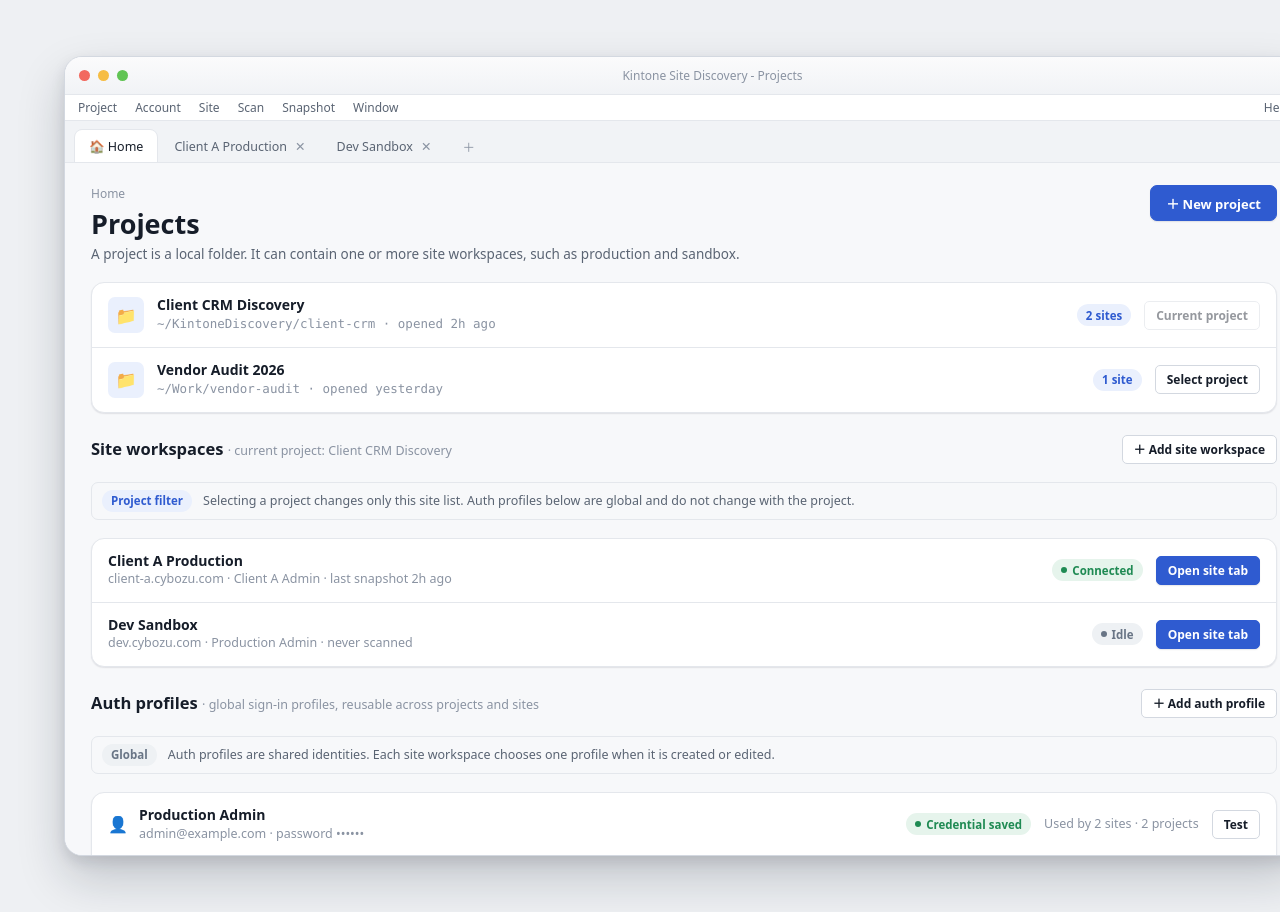
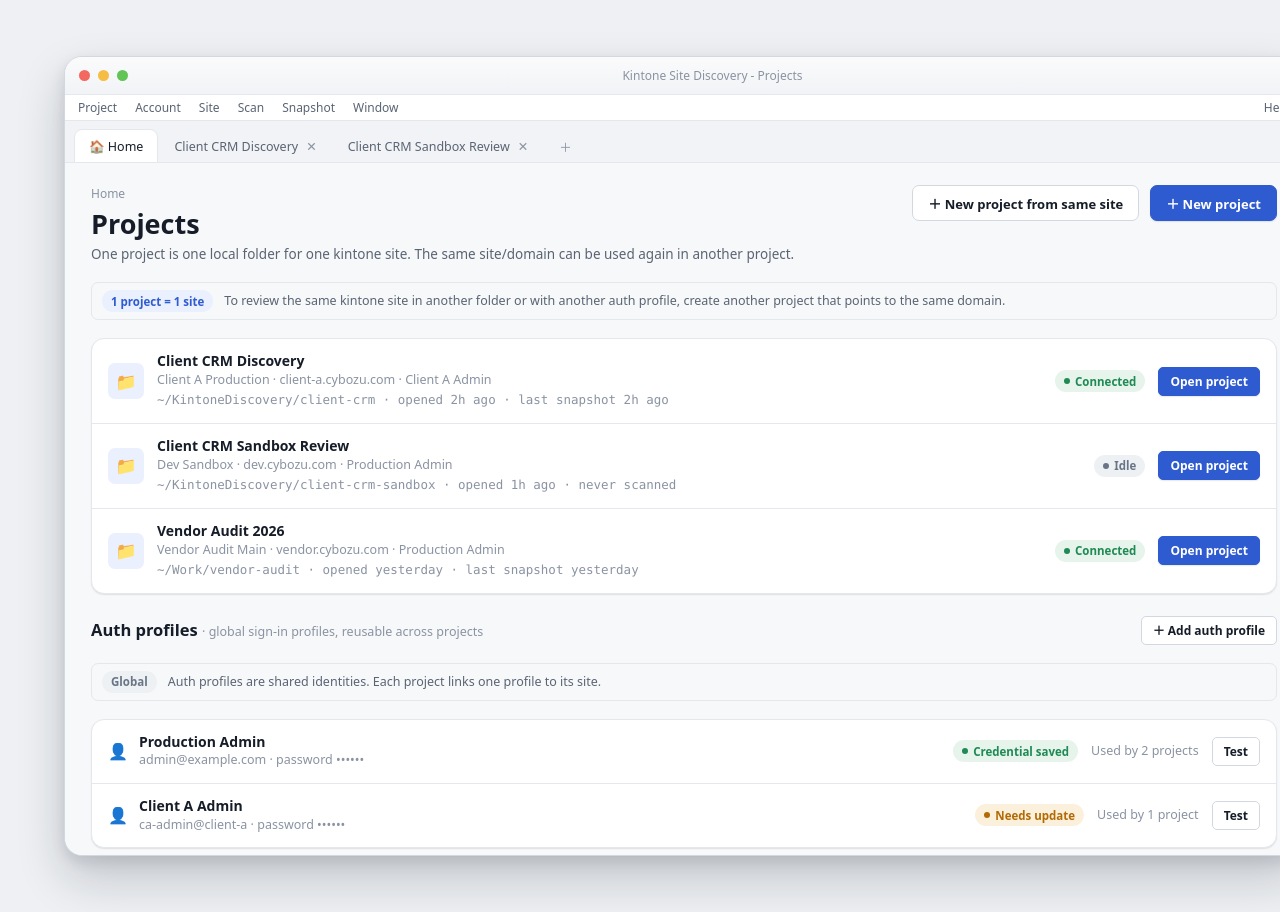
Before and after one commit to NoppanunY/Kintone-Site-Discovery, a React (Vite) app: page / in a window 1280 px wide. Shown: the top 912 px of the page. Built offline with nearby package versions, Linux system fonts and the light colour scheme.

Commit message:
fix(ui): adopt single-site project model

```diff
--- a/src/App.tsx
+++ b/src/App.tsx
@@ -207,8 +207,8 @@ function buildTopMenus(
     {
       label: "Site",
       items: [
-        { label: "Site workspaces", onSelect: () => navigate("/home/sites") },
-        { label: "Add site workspace", onSelect: () => navigate(onboardingPath("add-site")) },
+        { label: "Projects", onSelect: () => navigate("/") },
+        { label: "New project from same site", onSelect: () => navigate(onboardingPath("add-site")) },
         activeSiteCommand(`Active site overview · ${activeSite.name}`, () => navigate(activeSiteRoutes.overview)),
         activeSiteCommand("Active site apps", () => navigate(activeSiteRoutes.apps)),
         activeSiteCommand("Active site settings", () => navigate(activeSiteRoutes.settings)),
--- a/src/components/SiteTabBar.tsx
+++ b/src/components/SiteTabBar.tsx
@@ -10,7 +10,7 @@ interface SiteTabBarProps {
 
 export function SiteTabBar({ tabs, activeId, onSelect, onClose, onAdd }: SiteTabBarProps) {
   return (
-    <div className="sitetabs" role="tablist" aria-label="Open site tabs">
+    <div className="sitetabs" role="tablist" aria-label="Open project tabs">
       {tabs.map((tab) => (
         <button
           type="button"
--- a/src/mockConnection.ts
+++ b/src/mockConnection.ts
@@ -31,7 +31,7 @@ export function createFailedConnectionResult(target: ConnectionTestTarget): Conn
     checkedAt: checkedAtNow(),
     checks: ["Domain format accepted", "Credential reference found", "Read-only permission check failed", "No kintone request was sent"],
     errorSummary: "Saved credential needs attention",
-    likelyCause: `The mock credential reference for ${target.authProfile} is stale or no longer matches this site workspace.`,
+    likelyCause: `The mock credential reference for ${target.authProfile} is stale or no longer matches this project site.`,
     nextAction: "Update the auth profile, confirm the domain, then retry the read-only connection test.",
   };
 }
--- a/src/mockData.ts
+++ b/src/mockData.ts
@@ -3,8 +3,9 @@ import type { DeveloperFileItem, FileOrderItem, KpiModel, ReportItem, ScanPreset
 export const siteId = "client-a-production";
 
 export const projectRows = [
-  { name: "Client CRM Discovery", path: "~/KintoneDiscovery/client-crm", opened: "opened 2h ago" },
-  { name: "Vendor Audit 2026", path: "~/Work/vendor-audit", opened: "opened yesterday" },
+  { name: "Client CRM Discovery", siteId, path: "~/KintoneDiscovery/client-crm", opened: "opened 2h ago" },
+  { name: "Client CRM Sandbox Review", siteId: "dev-sandbox", path: "~/KintoneDiscovery/client-crm-sandbox", opened: "opened 1h ago" },
+  { name: "Vendor Audit 2026", siteId: "vendor-audit-main", path: "~/Work/vendor-audit", opened: "opened yesterday" },
 ];
 
 export const siteWorkspaces: SiteWorkspaceModel[] = [
@@ -25,7 +26,7 @@ export const siteWorkspaces: SiteWorkspaceModel[] = [
   },
   {
     id: "dev-sandbox",
-    projectName: "Client CRM Discovery",
+    projectName: "Client CRM Sandbox Review",
     name: "Dev Sandbox",
     domain: "dev.cybozu.com",
     profile: "Production Admin",
@@ -64,7 +65,7 @@ export function tabsForSiteIds(siteIds: string[]): TabModel[] {
     { id: "home", title: "Home", kind: "home" },
     ...siteIds.map((id) => {
       const site = getSiteWorkspaceById(id);
-      return { id: site.id, title: site.name, kind: "site" as const };
+      return { id: site.id, title: site.projectName, kind: "site" as const };
     }),
   ];
 }
@@ -117,8 +118,8 @@ export function historyRunsForSite(site: SiteWorkspaceModel) {
 export const overviewKpis: KpiModel[] = overviewKpisForSite(siteWorkspaces[0]);
 
 export const profiles = [
-  { name: "Production Admin", user: "admin@example.com", status: "Credential saved", tone: "ok" as const, sites: "Used by 2 sites · 2 projects" },
-  { name: "Client A Admin", user: "ca-admin@client-a", status: "Needs update", tone: "warn" as const, sites: "Used by 1 site · 1 project" },
+  { name: "Production Admin", user: "admin@example.com", status: "Credential saved", tone: "ok" as const, sites: "Used by 2 projects" },
+  { name: "Client A Admin", user: "ca-admin@client-a", status: "Needs update", tone: "warn" as const, sites: "Used by 1 project" },
 ];
 
 export const apps = [
--- a/src/platform/bridge.ts
+++ b/src/platform/bridge.ts
@@ -60,7 +60,7 @@ const browserFallbackBridge: PlatformBridge = {
     return {
       ok: true,
       code: "FALLBACK",
-      message: "Site tab persistence is not available in browser fallback mode.",
+      message: "Project tab persistence is not available in browser fallback mode.",
     };
   },
 
--- a/src/screens/NewTabScreen.tsx
+++ b/src/screens/NewTabScreen.tsx
@@ -9,10 +9,10 @@ export function NewTabScreen({ onAddSite, onOpenSite }: NewTabScreenProps) {
   return (
     <div className="page new-tab-page">
       <div className="new-tab-panel">
-        <EmptyState icon="+" title="Open a site workspace" body="Open an existing site tab or add a new read-only workspace." />
+        <EmptyState icon="+" title="Open a project" body="Open an existing project tab or create another project for a kintone site." />
         <div className="btn-row new-tab-actions">
-          <PrimaryActionButton label="Open in tab" onClick={onOpenSite} />
-          <SecondaryActionButton label="Add site workspace" onClick={onAddSite} />
+          <PrimaryActionButton label="Open recent project" onClick={onOpenSite} />
+          <SecondaryActionButton label="New project from site" onClick={onAddSite} />
         </div>
       </div>
     </div>
--- a/src/screens/ProjectHomeScreen.tsx
+++ b/src/screens/ProjectHomeScreen.tsx
@@ -1,7 +1,7 @@
-import { Fragment, useEffect, useState, type CSSProperties } from "react";
+import { Fragment, useEffect, type CSSProperties, useState } from "react";
 import { ConnectionTestPanel, PrimaryActionButton, SecondaryActionButton, StatusPill } from "../components";
 import { createFailedConnectionResult, createPassedConnectionResult, createTestingConnectionResult } from "../mockConnection";
-import { profiles, projectRows, workspaces } from "../mockData";
+import { getSiteWorkspaceById, profiles, projectRows, workspaces } from "../mockData";
 import type { ConnectionTestResult, ConnectionTestTarget, MockActionHandler } from "../types";
 import { PageHeader } from "./shared";
 
@@ -39,9 +39,7 @@ export function ProjectHomeScreen({
   requestedAuthTestKey,
 }: ProjectHomeScreenProps) {
   const [connectionResults, setConnectionResults] = useState<Record<string, ConnectionTestResult | undefined>>({});
-  const [selectedProject, setSelectedProject] = useState(projectRows[0].name);
-  const projectSites = workspaces.filter((site) => site.projectName === selectedProject);
-  const projectSiteCount = (projectName: string) => workspaces.filter((site) => site.projectName === projectName).length;
+  const projects = projectRows.map((project) => ({ ...project, site: getSiteWorkspaceById(project.siteId) }));
 
   function targetForProfile(profile: Profile): ConnectionTestTarget {
     const linkedSite = workspaces.find((site) => site.profile === profile.name) ?? workspaces[0];
@@ -86,84 +84,51 @@ export function ProjectHomeScreen({
       <PageHeader
         breadcrumb="Home"
         title="Projects"
-        subtitle="A project is a local folder. It can contain one or more site workspaces, such as production and sandbox."
-        actions={<PrimaryActionButton label="＋ New project" onClick={onNewProject} />}
+        subtitle="One project is one local folder for one kintone site. The same site/domain can be used again in another project."
+        actions={
+          <>
+            <SecondaryActionButton label="＋ New project from same site" onClick={onAddSite} />
+            <PrimaryActionButton label="＋ New project" onClick={onNewProject} />
+          </>
+        }
       />
+      <div className="project-context-line">
+        <StatusPill status="info" label="1 project = 1 site" />
+        <span className="small muted">
+          To review the same kintone site in another folder or with another auth profile, create another project that points to the same domain.
+        </span>
+      </div>
       <div className="list">
-        {projectRows.map((project) => (
+        {projects.map((project) => (
           <div className="li" key={project.name}>
             <div style={folderIconStyle}>📁</div>
             <div className="grow">
               <div className="h3">{project.name}</div>
-              <div className="small muted2 mono">
-                {project.path} · {project.opened}
+              <div className="small muted2">
+                {project.site.name} · {project.site.domain} · {project.site.profile}
+              </div>
+              <div className="small muted2 mono" style={{ marginTop: 2 }}>
+                {project.path} · {project.opened} · {project.site.meta}
               </div>
             </div>
-            <StatusPill status="info" label={`${projectSiteCount(project.name)} site${projectSiteCount(project.name) === 1 ? "" : "s"}`} />
-            <SecondaryActionButton
-              label={project.name === selectedProject ? "Current project" : "Select project"}
-              size="sm"
-              disabled={project.name === selectedProject}
-              onClick={() => {
-                setSelectedProject(project.name);
-                onMockAction(`Current project changed to "${project.name}". Site workspace list updated; auth profiles are global.`);
-              }}
-            />
+            <StatusPill status={project.site.tone} label={project.site.status} dot />
+            <PrimaryActionButton label="Open project" size="sm" onClick={() => onOpenSite(project.site.id)} />
           </div>
         ))}
       </div>
 
       <div className="between" style={{ marginTop: 4 }}>
         <h2 className="h2">
-          Site workspaces{" "}
-          <span className="small muted2" style={{ fontWeight: 400 }}>
-            · current project: {selectedProject}
-          </span>
-        </h2>
-        <SecondaryActionButton label="＋ Add site workspace" size="sm" onClick={onAddSite} />
-      </div>
-      <div className="project-context-line">
-        <StatusPill status="info" label="Project filter" />
-        <span className="small muted">
-          Selecting a project changes only this site list. Auth profiles below are global and do not change with the project.
-        </span>
-      </div>
-      <div className="list">
-        {projectSites.map((site) => (
-          <div className="li" key={site.name}>
-            <div className="grow">
-              <div className="h3">{site.name}</div>
-              <div className="small muted2">
-                {site.domain} · {site.profile} · {site.meta}
-              </div>
-            </div>
-            <StatusPill status={site.tone} label={site.status} dot />
-            <PrimaryActionButton label="Open site tab" size="sm" onClick={() => onOpenSite(site.id)} />
-          </div>
-        ))}
-        {projectSites.length === 0 ? (
-          <div className="li">
-            <div className="grow">
-              <div className="h3">No site workspaces in this project yet</div>
-              <div className="small muted2">Add a site workspace before opening a site tab.</div>
-            </div>
-            <SecondaryActionButton label="Add site workspace" size="sm" onClick={onAddSite} />
-          </div>
-        ) : null}
-      </div>
-
-      <div className="between" style={{ marginTop: 4 }}>
-        <h2 className="h2">
           Auth profiles{" "}
           <span className="small muted2" style={{ fontWeight: 400 }}>
-            · global sign-in profiles, reusable across projects and sites
+            · global sign-in profiles, reusable across projects
           </span>
         </h2>
         <SecondaryActionButton label="＋ Add auth profile" size="sm" onClick={onAddProfile} />
       </div>
       <div className="project-context-line">
         <StatusPill status="idle" label="Global" />
-        <span className="small muted">Auth profiles are shared identities. Each site workspace chooses one profile when it is created or edited.</span>
+        <span className="small muted">Auth profiles are shared identities. Each project links one profile to its site.</span>
       </div>
       <div className="list">
         {profiles.map((profile) => {
--- a/src/screens/ScanRunningScreen.tsx
+++ b/src/screens/ScanRunningScreen.tsx
@@ -15,7 +15,7 @@ function scanLogLines(site: SiteWorkspaceModel, isRerun: boolean) {
 
   return [
     { prefix: "C:\\KintoneSiteDiscovery>", text: `${command} --site ${site.id} --read-only` },
-    { prefix: "[10:35:12.084]", text: `loaded site workspace: ${site.name} (${site.domain})` },
+    { prefix: "[10:35:12.084]", text: `loaded project site: ${site.projectName} · ${site.name} (${site.domain})` },
     { prefix: "[10:35:12.171]", text: `using auth profile reference: ${site.profile}` },
     { prefix: "[10:35:12.203]", text: "planned collectors: required 17, recommended 5, additional 0" },
     { prefix: "[10:35:13.447]", text: "REST metadata completed: forms, fields, views, permissions, notifications", tone: "ok" as const },
--- a/src/screens/onboarding/OnboardingScreen.tsx
+++ b/src/screens/onboarding/OnboardingScreen.tsx
@@ -29,6 +29,7 @@ const flowSteps: Record<OnboardingEntry, StepDefinition[]> = {
     { key: "apps", label: "Apps" },
   ],
   "add-site": [
+    { key: "project", label: "Project" },
     { key: "site", label: "Site" },
     { key: "auth", label: "Auth profile" },
     { key: "test", label: "Test" },
@@ -39,7 +40,7 @@ const flowSteps: Record<OnboardingEntry, StepDefinition[]> = {
 
 const flowTitles: Record<OnboardingEntry, string> = {
   "new-project": "Create Project",
-  "add-site": "Add Site Workspace",
+  "add-site": "Create Project for Site",
   "add-auth": "Add Auth Profile",
 };
 
@@ -54,14 +55,14 @@ export function OnboardingScreen({ entry = "new-project", onCancel, onFinish, on
   const [connectionResult, setConnectionResult] = useState<ConnectionTestResult | null>(null);
   const step = steps[Math.min(stepIndex, steps.length - 1)];
   const isLastStep = stepIndex === steps.length - 1;
-  const cancelLabel = entry === "add-site" ? "Cancel add site" : entry === "add-auth" ? "Cancel add profile" : "Cancel setup";
-  const finishLabel = entry === "add-auth" ? "Save auth profile" : "Open site Overview";
+  const cancelLabel = entry === "add-auth" ? "Cancel add profile" : "Cancel setup";
+  const finishLabel = entry === "add-auth" ? "Save auth profile" : "Open project Overview";
   const showMockAction: MockActionHandler = (message) => {
     onMockAction?.(message);
   };
   const connectionTarget: ConnectionTestTarget = {
-    siteName: entry === "add-site" ? "Client A Staging" : "Client A Production",
-    domain: entry === "add-site" ? "staging.client-a.cybozu.com" : "client-a.cybozu.com",
+    siteName: "Client A Production",
+    domain: "client-a.cybozu.com",
     authProfile: selectedProfile,
   };
 
@@ -88,7 +89,6 @@ export function OnboardingScreen({ entry = "new-project", onCancel, onFinish, on
         selectedProject,
         selectedProfile,
         onSelectAuthMode: setAuthMode,
-        onSelectProject: setSelectedProject,
         onSelectProfile: setSelectedProfile,
         onMockAction: showMockAction,
         connectionResult,
@@ -179,7 +179,6 @@ function renderStep({
   selectedProject,
   selectedProfile,
   onSelectAuthMode,
-  onSelectProject,
   onSelectProfile,
   onMockAction,
   connectionResult,
@@ -192,7 +191,6 @@ function renderStep({
   selectedProject: string;
   selectedProfile: string;
   onSelectAuthMode: (mode: AuthMode) => void;
-  onSelectProject: (project: string) => void;
   onSelectProfile: (profile: string) => void;
   onMockAction: MockActionHandler;
   connectionResult: ConnectionTestResult | null;
@@ -200,17 +198,19 @@ function renderStep({
   onClearConnectionTest: () => void;
 }) {
   if (step === "project") {
+    const projectName = entry === "add-site" ? "Client CRM Discovery Copy" : "Client CRM Discovery";
+    const projectFolder = entry === "add-site" ? "~/KintoneDiscovery/client-crm-copy" : "~/KintoneDiscovery/client-crm";
     return (
       <>
         <WizardIntro
           title="Create a local project"
-          body="A project is a local folder that groups site workspaces, snapshots, reports and developer files. Auth profiles are global and reusable."
+          body="A project is one local folder for one kintone site. Another project may point to the same site/domain when you need a separate snapshot or auth context."
         />
         <div className="form-grid">
-          <MockField label="Project name" value="Client CRM Discovery" />
+          <MockField label="Project name" value={projectName} />
           <MockField
             label="Local folder"
-            value="~/KintoneDiscovery/client-crm"
+            value={projectFolder}
             action="Browse..."
             onAction={() => onMockAction("Folder picker is not connected yet. No folder was selected.")}
           />
@@ -248,7 +248,7 @@ function renderStep({
                   value={selectedProfile}
                   options={authProfileOptions()}
                   onChange={onSelectProfile}
-                  meta="Global auth profiles can be linked to site workspaces in any project."
+                  meta="Global auth profiles can be linked to any project."
                 />
                 <SelectedProfileBanner selectedProfile={selectedProfile} />
               </>
@@ -262,31 +262,22 @@ function renderStep({
   }
 
   if (step === "site") {
-    const title = entry === "add-site" ? "Add a site to this project" : "Add the first site workspace";
+    const projectName = entry === "add-site" ? "Client CRM Discovery Copy" : selectedProject;
+    const title = entry === "add-site" ? "Choose the site for this project" : "Choose the project site";
     const body =
       entry === "add-site"
-        ? `This adds one kintone site workspace under ${selectedProject}. You will choose or create an auth profile next.`
-        : "A site workspace is one kintone domain inside the project. You can add more sites later.";
-    const snapshotPath = `${projectFolder(selectedProject)}/sites/client-a`;
+        ? "This creates a separate project for one kintone site. The domain may match another project."
+        : "Each project tracks one kintone site. Use another project if you need the same domain in a separate local folder.";
+    const snapshotPath = entry === "add-site" ? "~/KintoneDiscovery/client-crm-copy/snapshot" : `${projectFolder(selectedProject)}/snapshot`;
 
     return (
       <>
         <WizardIntro title={title} body={body} />
         <div className="form-grid">
-          {entry === "add-site" ? (
-            <SelectField
-              label="Project"
-              value={selectedProject}
-              options={projectOptions()}
-              onChange={onSelectProject}
-              meta="The new site workspace will be added under this project."
-            />
-          ) : (
-            <MockField label="Project being created" value={selectedProject} />
-          )}
-          <MockField label="Site display name" value={entry === "add-site" ? "Client A Staging" : "Client A Production"} />
-          <MockField label="kintone domain" value={entry === "add-site" ? "staging.client-a.cybozu.com" : "client-a.cybozu.com"} meta="Domain only, no protocol" />
-          {entry === "new-project" ? <MockField label="Auth profile" value={selectedProfile} meta="Reusable profile linked to this site workspace" /> : null}
+          <MockField label="Project being created" value={projectName} />
+          <MockField label="Site display name" value="Client A Production" />
+          <MockField label="kintone domain" value="client-a.cybozu.com" meta="Domain only, no protocol · can match another project" />
+          {entry === "new-project" ? <MockField label="Auth profile" value={selectedProfile} meta="Reusable profile linked to this project" /> : null}
           <MockField
             label="Save snapshots to"
             value={snapshotPath}
@@ -299,12 +290,13 @@ function renderStep({
   }
 
   if (step === "test") {
+    const projectName = entry === "add-site" ? "Client CRM Discovery Copy" : selectedProject;
     return (
       <>
         <WizardIntro title="Test the read-only connection" body="This checks the setup flow in preview mode. No kintone request is sent yet." />
         <div className="list">
-          <CheckRow label="Project selected" detail={`${selectedProject} is the local workspace.`} />
-          <CheckRow label="Global auth profile linked" detail={`${selectedProfile} is selected for this site.`} />
+          <CheckRow label="Project selected" detail={`${projectName} is the local workspace.`} />
+          <CheckRow label="Global auth profile linked" detail={`${selectedProfile} is selected for this project.`} />
           <CheckRow label="Read permission check" detail="Preview check passed without contacting kintone." />
         </div>
         <div className="rowc">
@@ -338,7 +330,7 @@ function renderStep({
       </div>
       <div className="setup-complete-line">
         <StatusPill status="ok" label="Ready" dot />
-        <span className="small muted2">Site workspace is ready in preview mode.</span>
+        <span className="small muted2">Project is ready in preview mode.</span>
       </div>
     </>
   );
@@ -368,7 +360,11 @@ function authStepBody(entry: OnboardingEntry, selectedProject: string) {
     return "Create a reusable global sign-in profile. This preview does not store real credentials yet.";
   }
 
-  return `Link the site workspace in ${selectedProject} to a global auth profile, or create a new preview profile.`;
+  if (entry === "add-site") {
+    return "Choose the auth profile for this new project. It can reuse the same kintone domain as another project.";
+  }
+
+  return `Link the project site in ${selectedProject} to a global auth profile, or create a new preview profile.`;
 }
 
 function AuthProfileFields() {
@@ -377,7 +373,7 @@ function AuthProfileFields() {
       <MockField label="Profile name" value="Client A Admin" />
       <MockField label="Username" value="ca-admin@client-a" />
       <MockField label="Password" value="••••••••" meta="Preview only · credential storage will use the OS keychain" />
-      <MockField label="Availability" value="Global" meta="Can be linked to site workspaces in any project." />
+      <MockField label="Availability" value="Global" meta="Can be linked to any project." />
     </div>
   );
 }
@@ -386,7 +382,7 @@ function SelectedProfileBanner({ selectedProfile }: { selectedProfile: string })
   return (
     <div className="banner screen-note">
       <div>
-        <b>{selectedProfile}</b> will be linked to this site workspace in preview mode. Credential lookup is not connected yet.
+        <b>{selectedProfile}</b> will be linked to this project in preview mode. Credential lookup is not connected yet.
       </div>
     </div>
   );
@@ -439,13 +435,6 @@ function SelectField({
       {meta ? <span className="hint">{meta}</span> : null}
     </div>
   );
-}
-
-function projectOptions() {
-  return projectRows.map((project) => ({
-    value: project.name,
-    label: `${project.name} · ${project.path}`,
-  }));
 }
 
 function authProfileOptions() {
```
Also changed, not shown: 2 other files (tests, documents, lock files or other folders).
